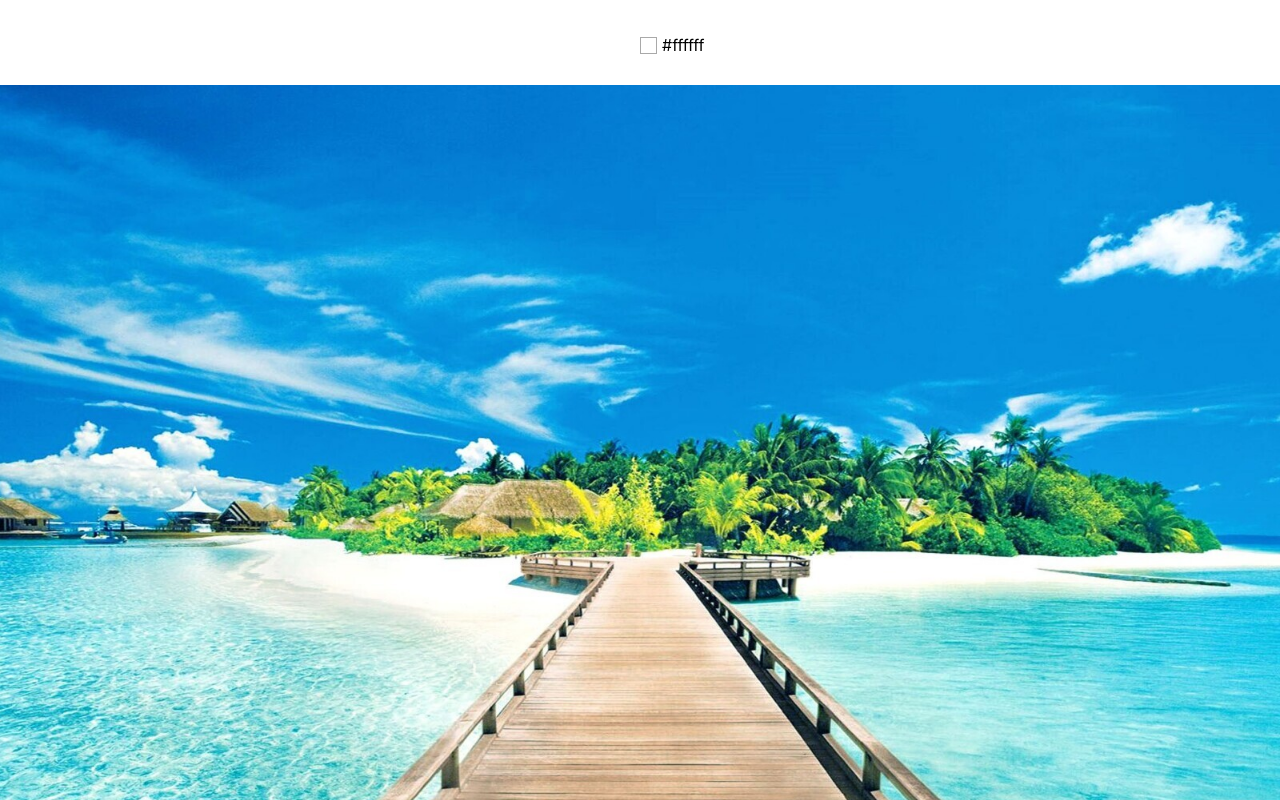
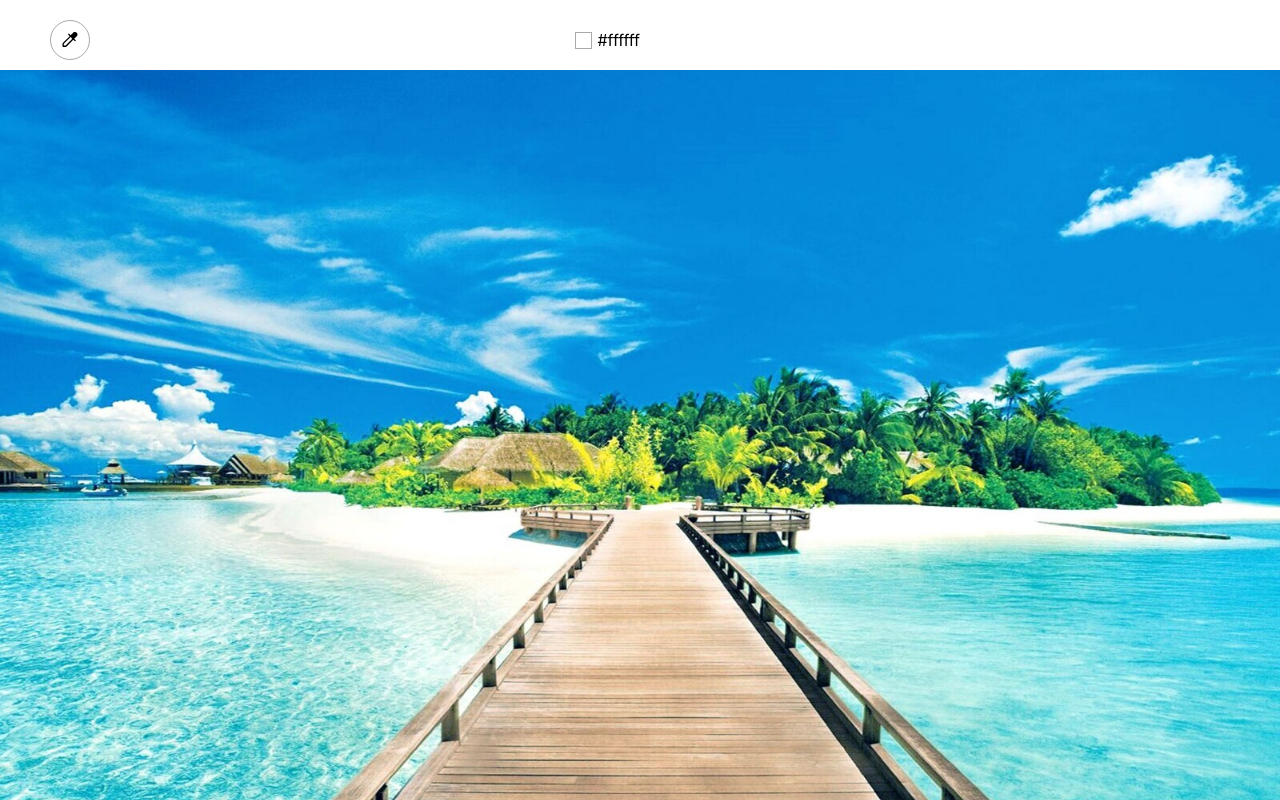
Before and after one commit to LPyan-5/ColorDropper, a React (Create React App) app: page / in a window 1280 px wide. Shown: the top 800 px of the page. Built offline with nearby package versions, Linux system fonts and the light colour scheme.

Commit message:
style fixes

```diff
--- a/src/components/Root/index.tsx
+++ b/src/components/Root/index.tsx
@@ -110,13 +110,16 @@ const Root: React.FC = () => {
             ctx.current = canvas?.getContext('2d', {
                 willReadFrequently: true,
             })!;
+            canvas.width = window.innerWidth;
+            canvas.height = window.innerHeight;
 
             const width = image.width * SCALE;
             const height = image.height * SCALE;
-            canvas.width = width;
-            canvas.height = height;
 
-            ctx.current.drawImage(image, 0, 0, width, height);
+            const x = (canvas.width - width) / 2;
+            const y = (canvas.height - height) / 2;
+
+            ctx.current.drawImage(image, x, y, width, height);
         };
     };
 
--- a/src/components/Tools/styles.module.css
+++ b/src/components/Tools/styles.module.css
@@ -1,10 +1,10 @@
 .tools {
-    width: 100%;
-    display: grid;
-    align-items: center;
-    padding: 15px 0 20px;
+    width: 50%;
+    display: flex;
+    flex-direction: row;
+    box-sizing: border-box;
+    padding: 10px 0 10px 50px;
     justify-content: space-between;
-    grid-template-columns: repeat(2, 1fr);
 }
 
 .dropperBtn {
```
